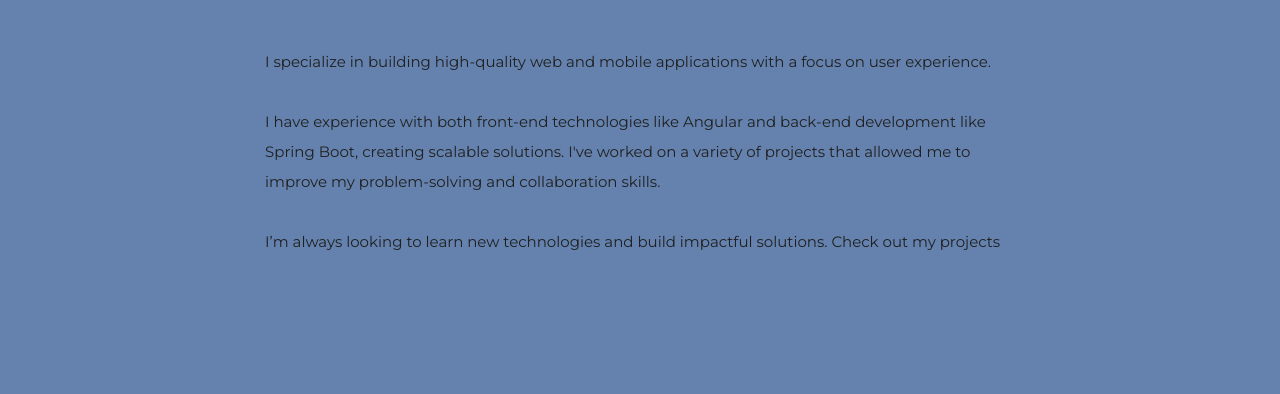
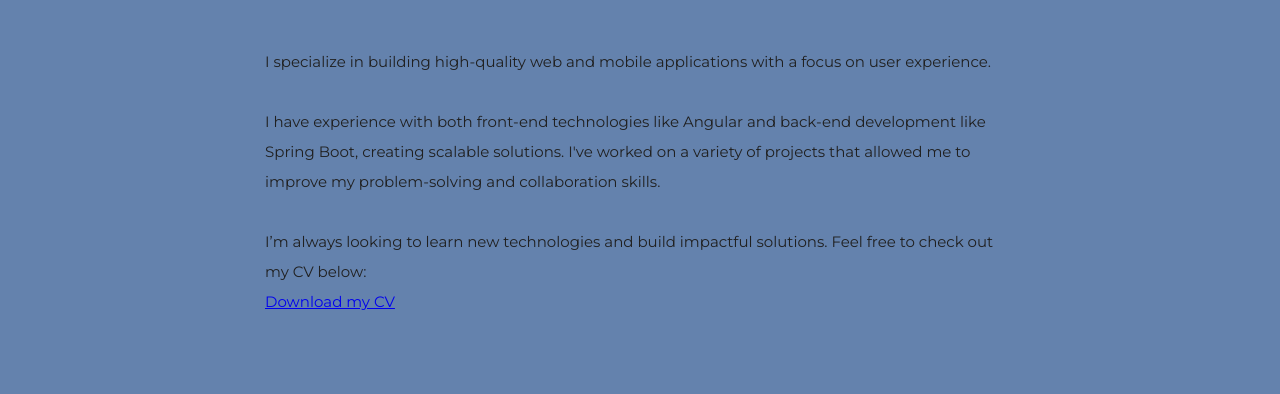
Before and after one commit to guillermooom/guillermooom.github.io, a plain HTML site: page index.html in a window 1280 px wide. Shown: the part 260-654 px from the top of the page. Drawn offline with Linux system fonts and the light colour scheme.

Commit message:
Update index.html

```diff
--- a/index.html
+++ b/index.html
@@ -22,12 +22,13 @@
   <section id="titulos">
     <h1>Hello, I'm Guillermo</h1>
     <p>
-      I specialize in building high-quality web and mobile applications with a focus on user experience.
-      <br><br>
-      I have experience with both front-end technologies like Angular and back-end development like Spring Boot, creating scalable solutions. I've worked on a variety of projects that allowed me to improve my problem-solving and collaboration skills.
-      <br><br>
-      I’m always looking to learn new technologies and build impactful solutions. Check out my projects<br>
-        <!--<a href="https://guillermooom.github.io/visualcsswiki/" target="_blank" id="link">Visual css wiki</a>-->
+     I specialize in building high-quality web and mobile applications with a focus on user experience.
+    <br><br>
+    I have experience with both front-end technologies like Angular and back-end development like Spring Boot, creating scalable solutions. I've worked on a variety of projects that allowed me to improve my problem-solving and collaboration skills.
+    <br><br>
+    I’m always looking to learn new technologies and build impactful solutions. Feel free to check out my CV below:
+    <br>
+    <a href="https://drive.google.com/file/d/19umhHz8x9l_1xCX4Dz76zBLEdjRM3FRi/view?usp=sharing" target="_blank">Download my CV</a>
     </p>
   </section>
 
```
